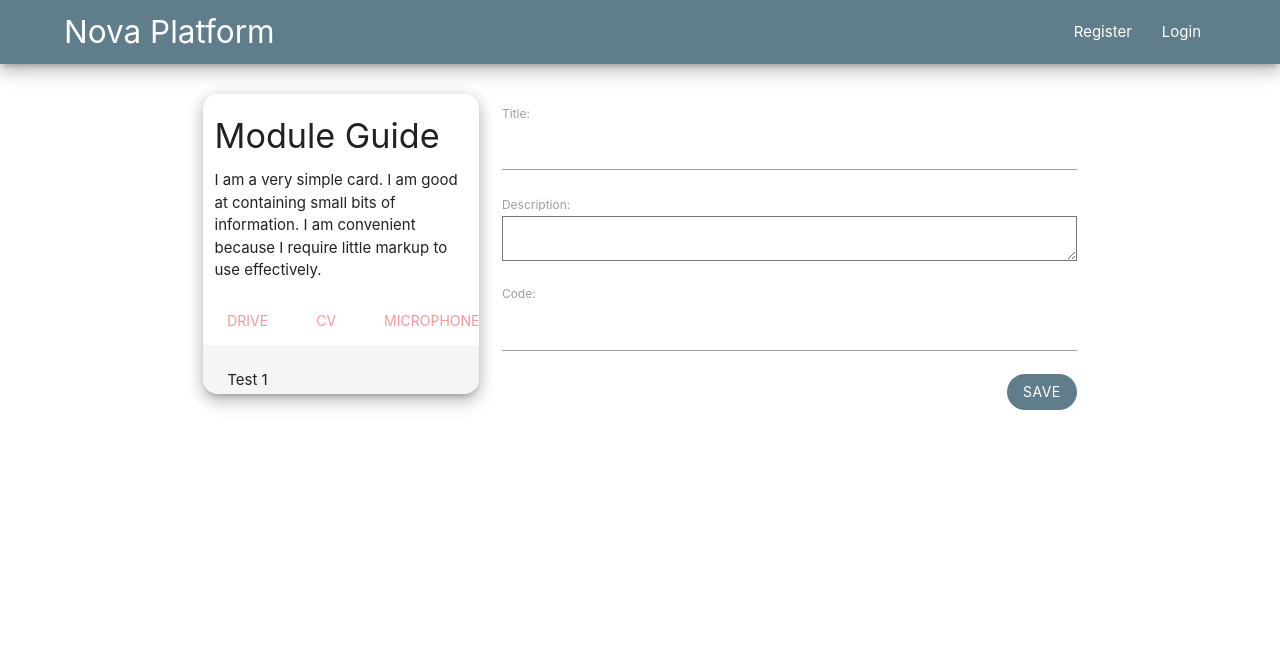
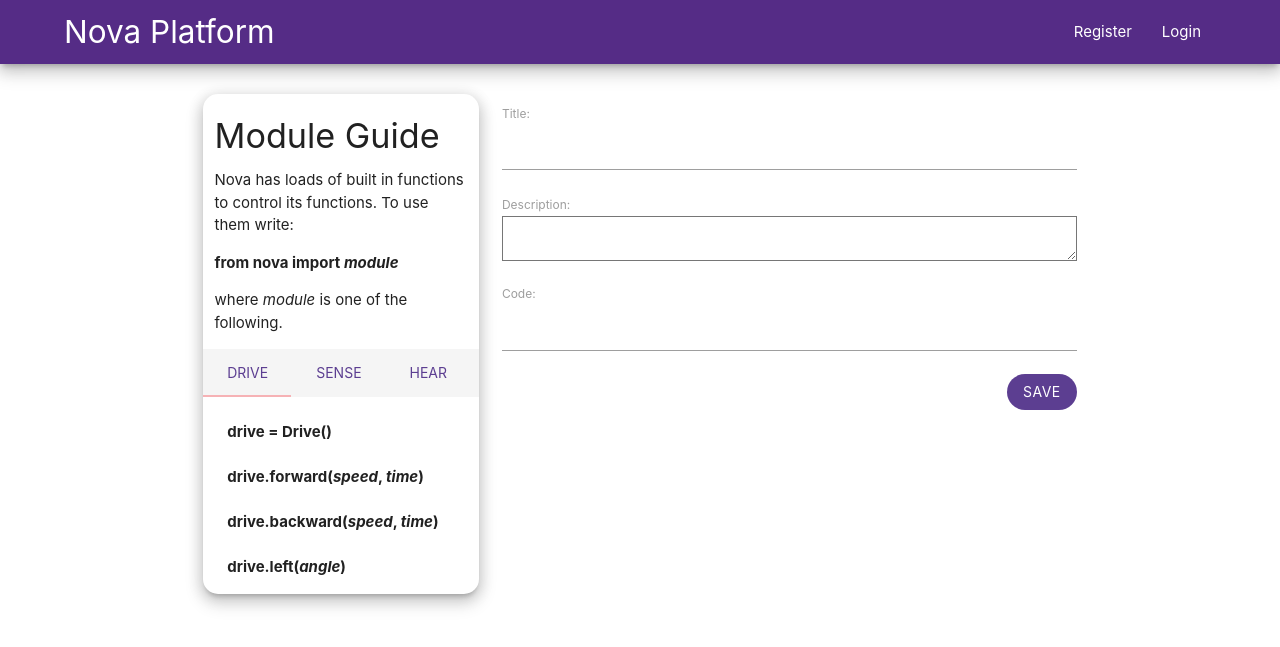
Before and after one commit to pdmcguckian/Nova-WebApp, a Django app: template main/templates/main/personalproject.html in a window 1280 px wide. Shown: the top 647 px of the page. Run offline with Django 3.2, Linux system fonts and the light colour scheme; the template is opened without the code that fills it: values that come from a table or form of the project are taken from there, others are empty.

Commit message:
New Branding Colours

```diff
--- a/main/templates/main/header.html
+++ b/main/templates/main/header.html
@@ -10,6 +10,10 @@
 <script>
     $(document).ready(function(){
       $('.modal').modal();
+    });
+
+	$(document).ready(function(){
+	  $('ul.tabs').tabs();
     });
 </script>
 <script>
--- a/main/templates/main/includes/navbar.html
+++ b/main/templates/main/includes/navbar.html
@@ -1,4 +1,4 @@
-	<nav class="blue-grey z-depth-3">
+	<nav class="z-depth-3" style = "background-color: #552C86">
 		<div style="padding-left: 5%; padding-right: 5%">
 		<div class="nav-wrapper">
 			<a href="/" class="brand-logo left">Nova Platform</a>
--- a/main/templates/main/login.html
+++ b/main/templates/main/login.html
@@ -27,7 +27,7 @@
 					<br>
 					<br>
 					<div class="card-action" style="display: block; text-align: right;">
-						<button type="submit" class="btn z-depth-0 blue-grey"  style="border-radius: 20px">Let's Go!</button>
+						<button type="submit" class="btn z-depth-0"  style="border-radius: 20px;  background-color: #552C86">Let's Go!</button>
 					</div>
 				</form>
 
--- a/main/templates/main/personalproject.html
+++ b/main/templates/main/personalproject.html
@@ -9,26 +9,29 @@
 	<div class="container">
 		<div class="row">
 		<div class="col s12 m6 l4">
-			<div class="card small z-depth-3" style="border-radius: 15px; overflow: hidden">
+			<div class="card large z-depth-3" style="border-radius: 15px; overflow: hidden">
 				<div class="col">
 				  <h4>Module Guide</h4>
-				  <p>I am a very simple card. I am good at containing small bits of information. I am convenient because I require little markup to use effectively.</p>
+				  <p>Nova has loads of built in functions to control its functions. To use them write:</p>
+				  <p><b>from nova import <i>module</i></b></p>
+				  <p>where <i>module</i> is one of the following.</p>
 				  </div>
 				<div class="card-tabs">
-				  <ul class="tabs tabs-fixed-width">
-					<li class="tab"><a href="#test4">Drive</a></li>
-					<li class="tab"><a  href="#test5">CV</a></li>
-					<li class="tab"><a href="#test6">Microphone</a></li>
-					<li class="tab"><a href="#test7">Speaker</a></li>
-					<li class="tab"><a href="#test8">Screen</a></li>
+				  <ul class="tabs tabs-fixed-width grey lighten-4">
+					<li class="tab"><a href="#drive" style="color: #5C3E91">Drive</a></li>
+					<li class="tab"><a href="#sense" style="color: #5C3E91">Sense</a></li>
+					<li class="tab"><a href="#hear" style="color: #5C3E91">Hear</a></li>
+					<li class="tab"><a href="#sound" style="color: #5C3E91">Sound</a></li>
+					<li class="tab"><a href="#screen" style="color: #5C3E91">Screen</a></li>
+				    <li class="tab"><a href="#CV" style="color: #5C3E91">CV</a></li>
 				  </ul>
 				</div>
-				<div class="card-content grey lighten-4">
-				  <div id="test4">Test 1</div>
-				  <div id="test5">Test 2</div>
-				  <div id="test6">Test 3</div>
-				  <div id="test7">Test 2</div>
-				  <div id="test8">Test 3</div>
+				<div class="card-content">
+				  <div id="drive"><p><b>drive = Drive()</b></p><br><p><b>drive.forward(<i>speed</i>, <i>time</i>)</b></p><br><p><b>drive.backward(<i>speed</i>, <i>time</i>)</b></p><br><p><b>drive.left(<i>angle</i>)</b></p><br><p><b>drive.right(<i>angle</i>)</b></p></div>
+				  <div id="hear">Test 2</div>
+				  <div id="sound">Test 3</div>
+				  <div id="screen">Test 2</div>
+				  <div id="CV">Test 3</div>
 				</div>
 			  </div>
 		  </div>
@@ -40,7 +43,7 @@
 			{% csrf_token %}
 			{{form.as_p}}
 
-			<button type="submit" class="btn z-depth-0 blue-grey" style="border-radius: 20px; float: right" name="project-save-id" value={{ projid }}>Save</button>
+			<button type="submit" class="btn z-depth-0" style="border-radius: 20px; float: right;  background-color: #5C3E91" name="project-save-id" value={{ projid }}>Save</button>
 
 		</form>
 		</div>
--- a/main/templates/main/structuredprojectlist.html
+++ b/main/templates/main/structuredprojectlist.html
@@ -8,7 +8,7 @@
 <body>
 
 	<nav>
-		<div class="nav-wrapper blue-grey lighten-2">
+		<div class="nav-wrapper" style="background-color: #5C3E91">
 		  <div class="col s12">
 			<div class="container">
 			<a href="/" class="breadcrumb">Dashboard</a>
@@ -28,7 +28,6 @@
 
 		<br>
 
-
 		<ul class="collapsible popout">
 			{% for c in content %}
 			<li>
@@ -43,7 +42,7 @@
 						<form action={{ edit }} method="POST">
 							{% endwith %}
 							{% csrf_token %}
-							<button class="waves-effect waves-light btn-floating btn-large blue-grey" type="submit" name="step_no" value={{ c.step }}><i class="material-icons right">arrow_forward</i></button>
+							<button class="waves-effect waves-light btn-floating btn-large" type="submit" name="step_no" value={{ c.step }} style=" background-color: #552C86"><i class="material-icons right">arrow_forward</i></button>
 						</form>
 						</div>
 					</div>
```
Also changed, not shown: main/templates/main/dashboard.html (+11 -11 lines), main/templates/main/structuredproject.html (+5 -5 lines), 4 other files.
